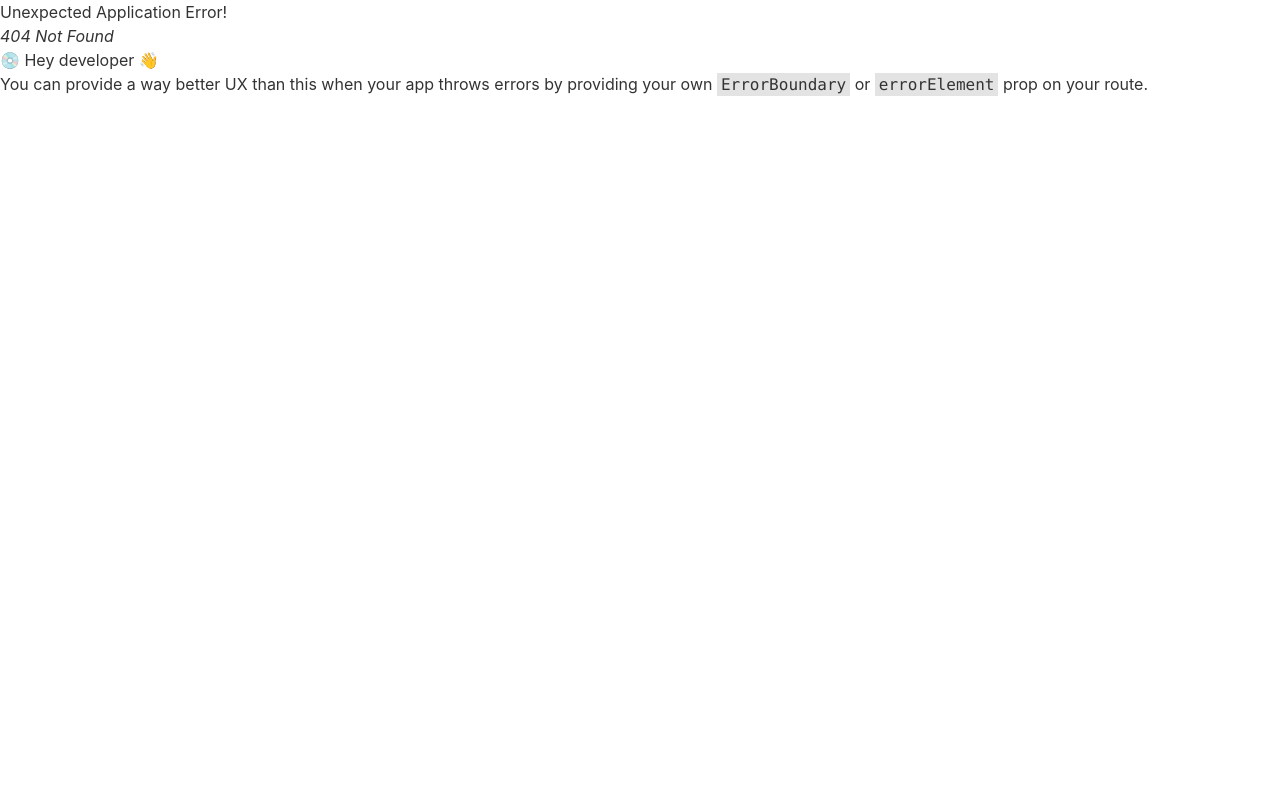
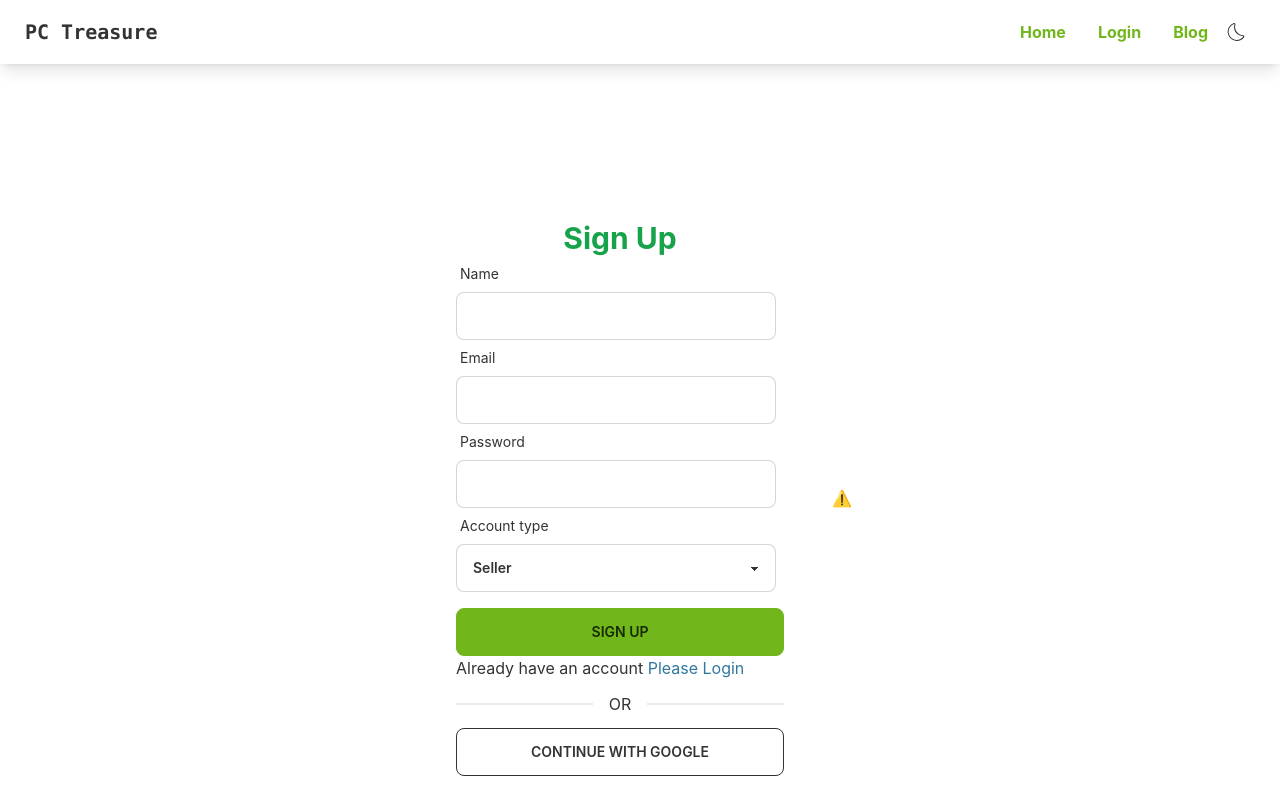
Before and after one commit to JubaStriker/pc-treasure-client, a React (Create React App) app: page /signup in a window 1280 px wide. Before the commit this address had no page. Shown: the top 800 px of the page. Built offline with nearby package versions, Linux system fonts and the light colour scheme; no server answers.

Commit message:
sign up page added

```diff
--- a/package.json
+++ b/package.json
@@ -11,6 +11,7 @@
     "react": "^18.2.0",
     "react-dom": "^18.2.0",
     "react-hook-form": "^7.39.5",
+    "react-hot-toast": "^2.4.0",
     "react-icons": "^4.6.0",
     "react-router-dom": "^6.4.3",
     "react-scripts": "5.0.1",
--- a/src/App.js
+++ b/src/App.js
@@ -1,4 +1,5 @@
 import { useContext } from 'react';
+import { Toaster } from 'react-hot-toast';
 import { RouterProvider } from 'react-router-dom';
 import './App.css';
 import { ThemeContext } from './Context/Theme/ThemeProvider';
@@ -18,6 +19,7 @@
   return (
     <div data-theme={`${theme}`} >
       <RouterProvider router={router}></RouterProvider>
+      <Toaster />
     </div>
   );
 }
--- /dev/null
+++ b/src/Pages/SignUp/SignUp.js
@@ -0,0 +1,75 @@
+import { Player } from '@lottiefiles/react-lottie-player';
+import React, { useContext, useState } from 'react';
+import { useForm } from "react-hook-form";
+import toast from 'react-hot-toast';
+import { Link, useNavigate } from 'react-router-dom';
+
+
+
+
+const SignUp = () => {
+
+    const { register, handleSubmit, formState: { errors } } = useForm();
+    const [signUpError, setSignUPError] = useState('');
+    const handleSignUp = (data) => {
+        console.log(data);
+        setSignUPError('');
+    }
+    return (
+        <div className='my-16 lg:my-32 flex justify-center items-center'>
+            <div className=' flex lg:flex-row flex-col justify-center items-center gap-5'>
+                <div className='w-96 p-7'>
+                    <h2 className='text-3xl text-center font-bold text-green-600'>Sign Up</h2>
+                    <form onSubmit={handleSubmit(handleSignUp)}>
+                        <div className="form-control w-full max-w-xs">
+                            <label className="label"> <span className="label-text">Name</span></label>
+                            <input type="text" {...register("name", {
+                                required: "Name is Required"
+                            })} className="input input-bordered w-full max-w-xs" />
+                            {errors.name && <p className='text-red-500'>{errors.name.message}</p>}
+                        </div>
+                        <div className="form-control w-full max-w-xs">
+                            <label className="label"> <span className="label-text">Email</span></label>
+                            <input type="email" {...register("email", {
+                                required: true
+                            })} className="input input-bordered w-full max-w-xs" />
+                            {errors.email && <p className='text-red-500'>{errors.email.message}</p>}
+                        </div>
+                        <div className="form-control w-full max-w-xs">
+                            <label className="label"> <span className="label-text">Password</span></label>
+                            <input type="password" {...register("password", {
+                                required: "Password is required",
+                                minLength: { value: 6, message: "Password must be 6 characters long" },
+                                pattern: { value: /(?=.*[A-Z])(?=.*[!@#$&*])(?=.*[0-9])/, message: 'Password must have uppercase, number and special characters' }
+                            })} className="input input-bordered w-full max-w-xs" />
+                            {errors.password && <p className='text-red-500'>{errors.password.message}</p>}
+                        </div>
+                        <div className="form-control w-full max-w-xs">
+                            <label className="label"> <span className="label-text">Account type</span></label>
+                            <select {...register("type", {
+                                required: true
+                            })} className="select select-bordered w-full max-w-xs">
+
+                                <option>Seller</option>
+                                <option>Buyer</option>
+                            </select>
+                        </div>
+                        <input className='btn btn-accent w-full mt-4' value="Sign Up" type="submit" />
+                        {signUpError && <p className='text-red-600'>{signUpError}</p>}
+                    </form>
+                    <p>Already have an account <Link className='text-secondary' to="/login">Please Login</Link></p>
+                    <div className="divider">OR</div>
+                    <button className='btn btn-outline w-full'>CONTINUE WITH GOOGLE</button>
+
+                </div>
+                <Player
+                    src='https://assets5.lottiefiles.com/packages/lf20_kdCeeh2u4M.json'
+                    className="player h-96"
+                    loop
+                    autoplay />
+            </div>
+        </div>
+    );
+};
+
+export default SignUp;
--- a/src/Routes/Routes/Routes.js
+++ b/src/Routes/Routes/Routes.js
@@ -5,6 +5,7 @@
 
 import Products from "../../Pages/Products/Products";
 import Home from "../../Pages/Shared/Home/Home/Home";
+import SignUp from "../../Pages/SignUp/SignUp";
 
 export const router = createBrowserRouter([
     {
@@ -31,6 +32,10 @@
         {
             path: '/login',
             element: <Login />,
+        },
+        {
+            path: '/signup',
+            element: <SignUp />,
         }
         ]
     }
```
Also changed, not shown: 1 other file (tests, documents, lock files or other folders).
